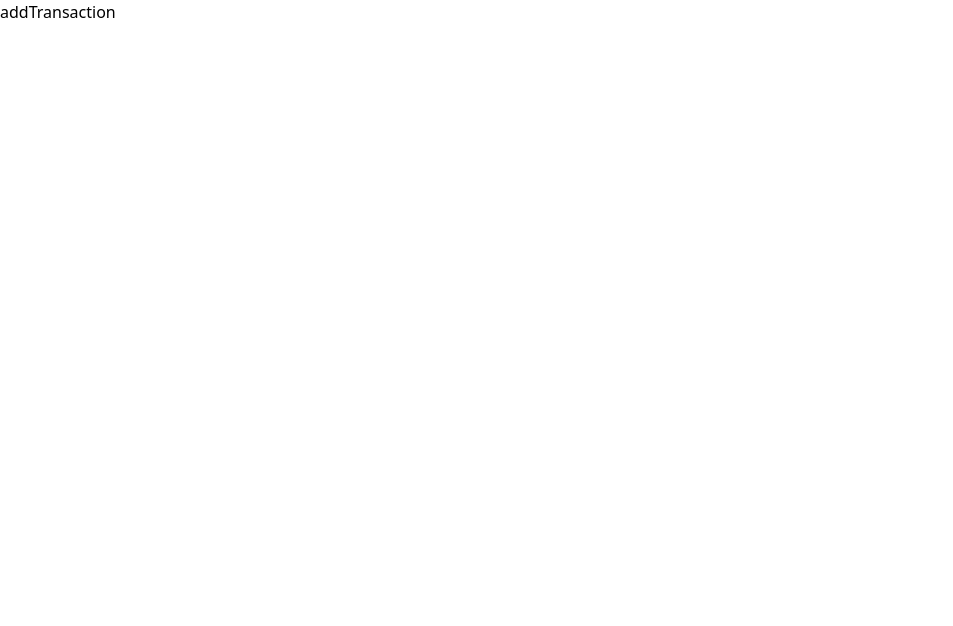
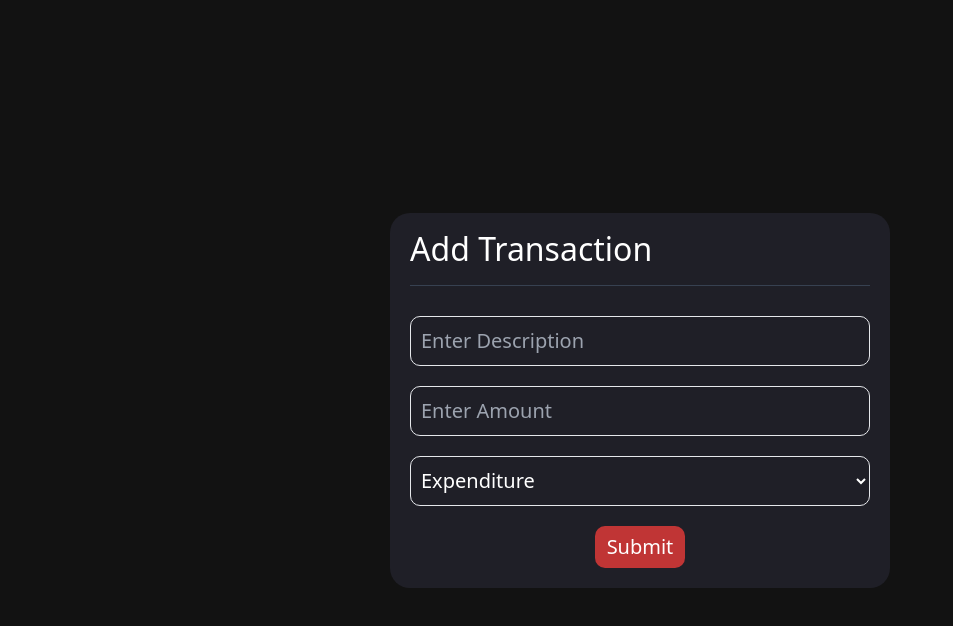
Before and after one commit to AnmolSrivastava376/exp-track, a React (Create React App) app: page /add in a window 1280 px wide. Shown: the top 626 px of the page, without its empty margins (0-953 px from the left). Built offline with nearby package versions, Linux system fonts and the light colour scheme.

Commit message:
data fetched from backend

```diff
--- a/package.json
+++ b/package.json
@@ -9,6 +9,7 @@
     "@testing-library/jest-dom": "^5.17.0",
     "@testing-library/react": "^13.4.0",
     "@testing-library/user-event": "^13.5.0",
+    "axios": "^1.6.7",
     "chart.js": "^4.4.2",
     "react": "^18.2.0",
     "react-chartjs-2": "^5.2.0",
--- a/src/components/Chart.jsx
+++ b/src/components/Chart.jsx
@@ -49,7 +49,7 @@ const data = {
 };
 function Chart() {
   return (
-    <div className='w-full h-full bg-[#1f1f27] rounded-[10px] p-[20px] flex items-center justify-center'>
+    <div className='w-full h-full bg-[#1f1f27] min-h-[200px] rounded-[10px] p-[20px] flex items-center justify-center'>
       <Line options={options} data={data} />
     </div>
   )
--- a/src/components/History.jsx
+++ b/src/components/History.jsx
@@ -1,31 +1,26 @@
-import React, { useState } from "react";
+import React, { useEffect, useState } from "react";
 import NorthIcon from "@mui/icons-material/North";
 import SouthIcon from "@mui/icons-material/South";
+import { Link } from "react-router-dom";
 import "../App.css";
+import axios from 'axios'
 
 function History() {
-  const SampleData = [
-    {
-      amount: 500,
-      isIncome: false,
-      desc: "Pizza",
-    },
-    {
-      amount: 250,
-      isIncome: false,
-      desc: "Taxi",
-    },
-    {
-      amount: 20000,
-      isIncome: true,
-      desc: "Stipend",
-    },
-  ];
+  const [SampleData, setSampleData] = useState([{}])
+  useEffect(() => {
+    try {
+        axios.post('http://localhost:5000/api/v1/get').then(resp => setSampleData(resp.data))
+    }
+    catch (err) {
+        console.log(err)
+    }
+}, [])
   return (
     <div className="w-full h-full h-adj rounded-[10px] px-[20px] py-[10px] overflow-y-scroll flex flex-col gap-[10px]">
       <div className="text-[24px] text-gray-500 leading-[40px]">Transaction History <span className="text-[12px] text-gray-600">(Click to edit)</span></div>
-      {SampleData.map((index) => {
+      {SampleData?.map((index) => {
         return (
+          <Link to="/edit">
           <div className="flex cursor-pointer justify-between h-[40px] w-full bg-[#2b2935] rounded-[10px] px-[10px] py-[4px] items-center hover:bg-[#312d3f]">
             <div className="text-white">INR {index.amount}</div>
             <div className="text-gray-500">{index.desc}</div>
@@ -37,6 +32,7 @@ function History() {
               )}
             </div>
           </div>
+          </Link>
         );
       })}
     </div>
--- a/src/components/Nav.jsx
+++ b/src/components/Nav.jsx
@@ -1,11 +1,14 @@
 import React from 'react'
+import { Link } from 'react-router-dom'
 
 function Nav() {
   return (
     <div className='w-full h-full flex text-white rounded-[10px] bg-[#1f1f27] justify-between px-[20px]'>
         <div className='w-fit h-full flex items-center text-[32px]'>Anmol Srivastava</div>
         <div className='w-fit h-full flex items-center'>
+            <Link to="/add">
             <div className='w-fit h-fit px-[8px] py-[4px] bg-[#353a3f] rounded-[6px] cursor-pointer hover:bg-[#525961]'>Add New</div>
+            </Link>
         </div>
     </div>
   )
--- a/src/pages/addTransaction.js
+++ b/src/pages/addTransaction.js
@@ -1,8 +1,42 @@
-import React from 'react'
-
+import React, { useState } from 'react'
+import axios from 'axios'
 function AddTransaction() {
+  const [desc, setDesc] = useState("")
+  const [amount,setAmount] = useState()
+  const [isIncome,setIsIncome] = useState(false)
+  const HandleClick = async (newObj)=>{
+    try{
+      await axios.post("http://localhost:5000/api/v1/add", newObj)
+      console.log("Success")
+      alert("Data entered successfully")
+      setAmount(0)
+      setDesc("")
+      setIsIncome("Expenditure")
+    } catch(e){
+      console.log(e)
+    }
+  }
   return (
-    <div>addTransaction</div>
+    <div className='w-[100vw] h-[100vh] bg-[#121212] flex items-center justify-center p-[20px]'>
+      <div className='w-full h-fit flex flex-col p-[20px] rounded-[20px] max-w-[500px] bg-[#1f1f27] gap-[20px]'>
+        <div className='text-white font-700 text-[32px] leading-[32px]'>Add Transaction</div>
+        <div className='w-full h-[1px] bg-gray-700 mb-[10px]'></div>
+        <input type="text" placeholder='Enter Description' className='bg-[#1f1f27] h-[50px] text-[20px] border border-gray-200 px-[4px] py-[6px] text-white rounded-[10px] pl-[10px]' value={desc} onChange={(e)=>setDesc(e.target.value)}></input>
+        <input type='number' placeholder='Enter Amount' className='bg-[#1f1f27] h-[50px] text-[20px] border border-gray-200 px-[4px] py-[6px] text-white rounded-[10px] pl-[10px]' value={amount} onChange={(e)=>setAmount(e.target.value)}></input>
+        <select className='bg-[#1f1f27] h-[50px] text-[20px] border border-gray-200 px-[4px] text-white rounded-[10px] pl-[6px]' value={isIncome} onChange={(e)=>setIsIncome(e.target.value)}>
+          <option>Expenditure</option>
+          <option>Income</option>
+        </select>
+        <div className='bg-[#c03535] cursor-pointer w-fit self-center text-[20px] text-white px-[12px] py-[6px] rounded-[10px]' onClick={()=>{
+          const newObj={
+            desc: desc,
+            amount: amount,
+            isIncome: isIncome==="Income"
+          };
+          HandleClick(newObj)
+        }}>Submit</div>
+      </div>
+    </div>
   )
 }
 
--- a/src/pages/editTransaction.js
+++ b/src/pages/editTransaction.js
@@ -2,7 +2,19 @@ import React from 'react'
 
 function EditTransaction() {
   return (
-    <div>EditTransaction</div>
+    <div className='w-[100vw] h-[100vh] bg-[#121212] flex items-center justify-center p-[20px]'>
+      <div className='w-full h-fit flex flex-col p-[20px] rounded-[20px] max-w-[500px] bg-[#1f1f27] gap-[20px]'>
+        <div className='text-white font-700 text-[32px] leading-[32px]'>Edit Transaction</div>
+        <div className='w-full h-[1px] bg-gray-700 mb-[10px]'></div>
+        <input type="text" placeholder='Enter Description' className='bg-[#1f1f27] h-[50px] text-[20px] border border-gray-200 px-[4px] py-[6px] text-white rounded-[10px] pl-[10px]'></input>
+        <input type='number' placeholder='Enter Amount' className='bg-[#1f1f27] h-[50px] text-[20px] border border-gray-200 px-[4px] py-[6px] text-white rounded-[10px] pl-[10px]'></input>
+        <select className='bg-[#1f1f27] h-[50px] text-[20px] border border-gray-200 px-[4px] text-white rounded-[10px] pl-[6px]'>
+          <option>Expenditure</option>
+          <option>Income</option>
+        </select>
+        <div className='bg-[#c03535] cursor-pointer w-fit self-center text-[20px] text-white px-[12px] py-[6px] rounded-[10px]'>Save</div>
+      </div>
+    </div>
   )
 }
 
--- a/src/pages/home.js
+++ b/src/pages/home.js
@@ -10,8 +10,8 @@ function Home() {
         <div className='w-full h-full flex-[1]'>
             <Nav/>
         </div>
-        <div className='w-full h-full flex-[9] flex gap-[20px] col900'>
-            <div className='w-full h-full flex flex-col flex-[30] bg-[#1f1f27] rounded-[10px]'>
+        <div className='w-full h-full flex-[9] flex gap-[20px] col900 max-h-[90vh] overflow-hidden'>
+            <div className='w-full h-full flex flex-col flex-[30] bg-[#1f1f27] rounded-[10px] pb-[10px]'>
                 <History/>
             </div>
             <div className='w-full h-full flex flex-col flex-[70] flex-adj'>
```
Also changed, not shown: 1 other file (tests, documents, lock files or other folders).
